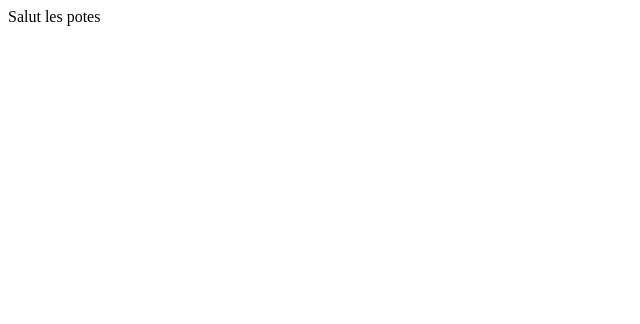
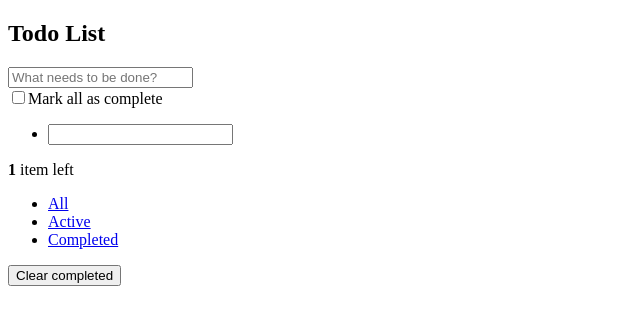
Before and after one commit to ImMyst/React-TodoList, a React app: page / in a window 1280 px wide. Shown: the top 324 px of the page, without its empty margins (0-640 px from the left). Built offline with nearby package versions, Linux system fonts and the light colour scheme.

Commit message:
Create component TodoList and adding it to main.tsx

```diff
--- /dev/null
+++ b/src/TodoList.tsx
@@ -0,0 +1,32 @@
+import * as React from 'react'
+
+export default class TodoList extends React.Component {
+  render () {
+    return <section className="todoapp">
+      <header className="header">
+        <h1>Todo List</h1>
+        <input className="new-todo" placeholder="What needs to be done?" />
+      </header>
+      <section className="main">
+        <input className="toggle-all" type="checkbox" />
+        <label htmlFor="toggle-all">Mark all as complete</label>
+        <ul className="todo-list"><li data-id="1512138729248" className="completed"><div className="view"><input className="toggle" type="text"/></div></li></ul>
+      </section>
+      <footer className="footer">
+        <span className="todo-count"><strong>1</strong> item left</span>
+        <ul className="filters">
+          <li>
+            <a href="#/" className="selected">All</a>
+          </li>
+          <li>
+            <a href="#/active" className="">Active</a>
+          </li>
+          <li>
+            <a href="#/completed" className="">Completed</a>
+          </li>
+        </ul>
+        <button className="clear-completed">Clear completed</button>
+      </footer>
+    </section>
+  }
+}
--- a/src/main.tsx
+++ b/src/main.tsx
@@ -1,7 +1,8 @@
 import * as React from 'react'
 import { render } from 'react-dom'
+import TodoList from './TodoList'
 
 render(
-  <div>Salut les potes</div>,
+  <TodoList/>,
   document.getElementById('app') as Element
 );
```
